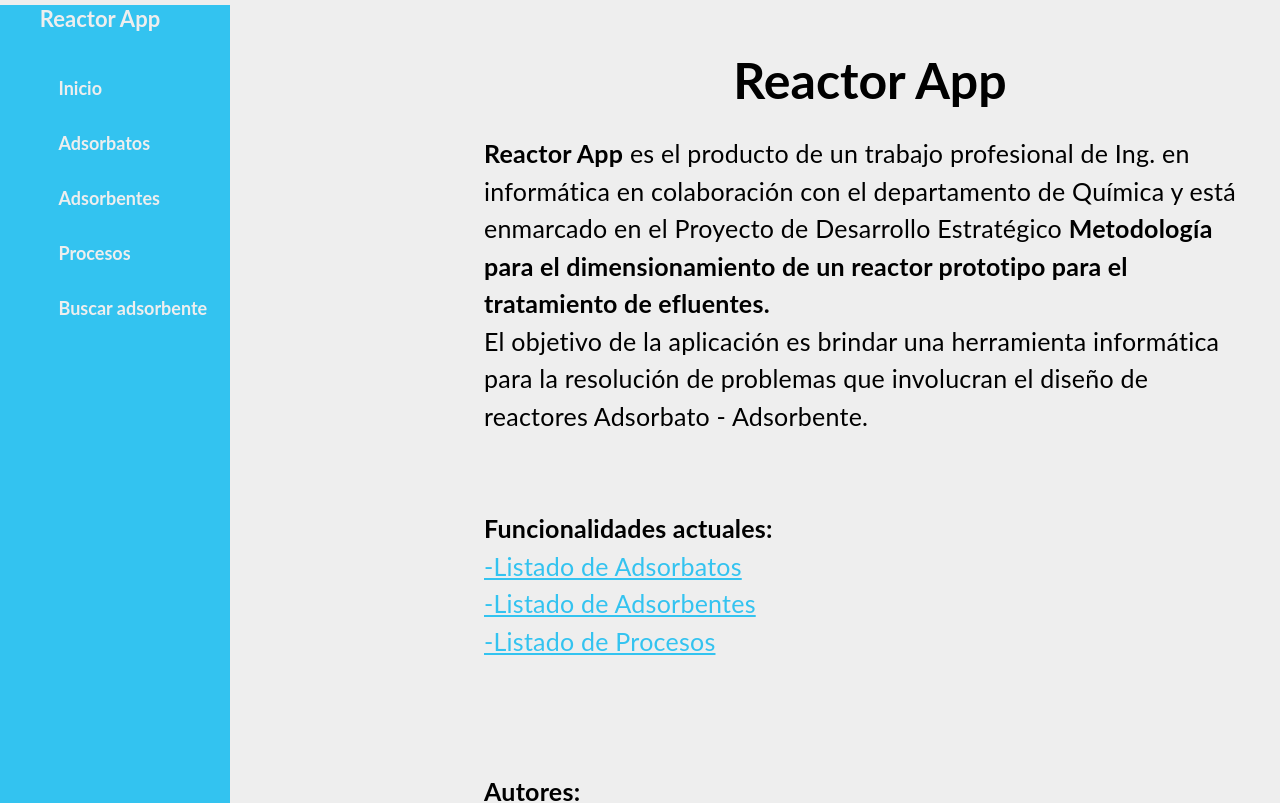
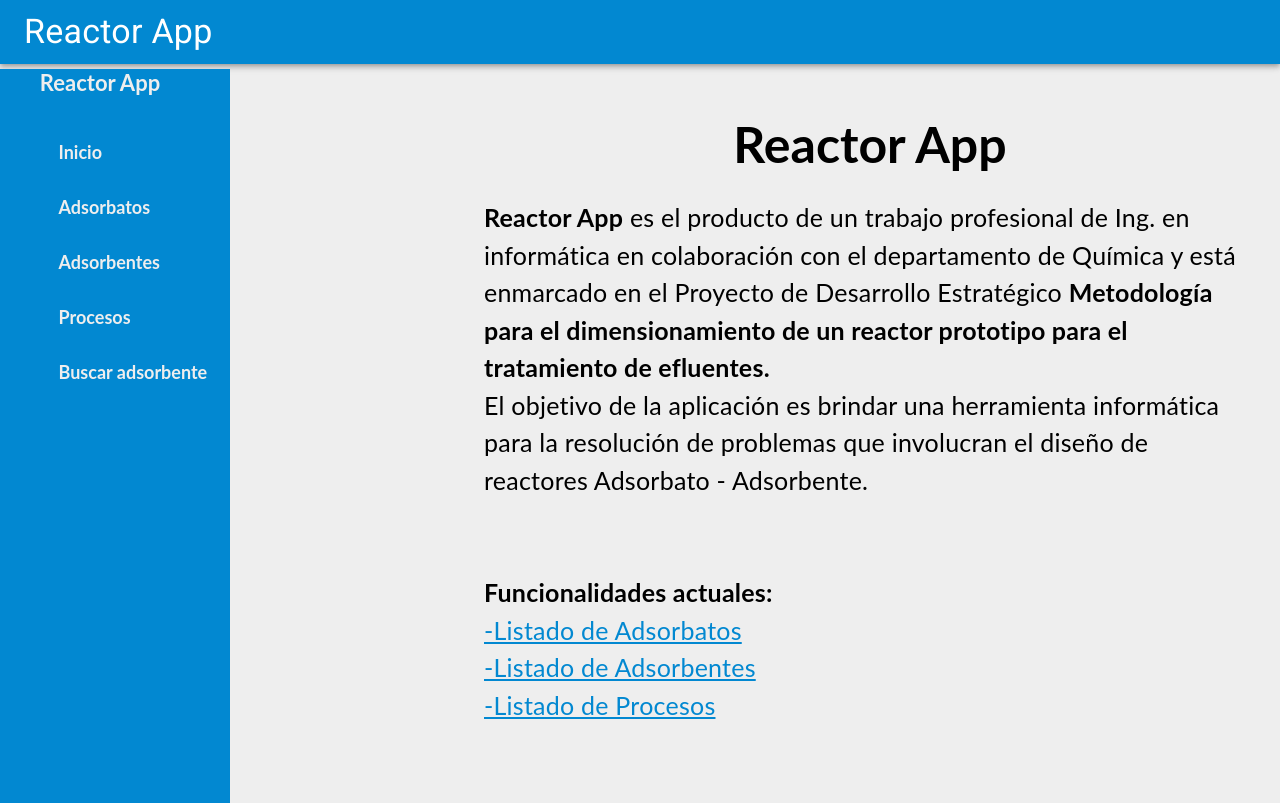
Before and after one commit to Reactor-Army/reactor_frontend, a React (Create React App) app: page / in a window 1280 px wide. Shown: the top 803 px of the page. Built offline with nearby package versions, Linux system fonts and the light colour scheme; no server answers.

Commit message:
Add TopBar

```diff
--- a/src/App.js
+++ b/src/App.js
@@ -1,6 +1,6 @@
 import React from "react";
-import {Router} from "./routing/Router";
+import {Main} from "./components/Main/Main";
 
 export default function App() {
-  return <Router />;
+  return <Main />;
 }
--- a/src/common/styles.jsx
+++ b/src/common/styles.jsx
@@ -1,7 +1,7 @@
 import styled from "styled-components/macro";
 
 export const appColors = {
-  primary: "#33c3f0",
+  primary: "#0288d1",
   white: "#fff",
   adsorbentCardHeader: "#69f0ae",
   adsorbentCardBody: "#f7f7f7",
--- /dev/null
+++ b/src/components/Main/AppThemeProvider.jsx
@@ -0,0 +1,15 @@
+import React from "react";
+import {createMuiTheme, ThemeProvider} from "@material-ui/core/styles";
+import {appColors} from "../../common/styles";
+
+const theme = createMuiTheme({
+  palette: {
+    primary: {
+      main: appColors.primary,
+    },
+  },
+});
+
+export default function AppThemeProvider({children}) {
+  return <ThemeProvider theme={theme}>{children}</ThemeProvider>;
+}
--- /dev/null
+++ b/src/components/Main/Main.jsx
@@ -0,0 +1,13 @@
+import {TopBar} from "./TopBar";
+import {Router} from "../../routing/Router";
+import React from "react";
+import AppThemeProvider from "./AppThemeProvider";
+
+export const Main = () => {
+  return (
+    <AppThemeProvider>
+      <TopBar />
+      <Router />
+    </AppThemeProvider>
+  );
+};
--- /dev/null
+++ b/src/components/Main/TopBar.jsx
@@ -0,0 +1,14 @@
+import Typography from "@material-ui/core/Typography";
+import Toolbar from "@material-ui/core/Toolbar";
+import AppBar from "@material-ui/core/AppBar";
+import React from "react";
+
+export const TopBar = () => {
+  return (
+    <AppBar position="static">
+      <Toolbar>
+        <Typography variant="h4">Reactor App</Typography>
+      </Toolbar>
+    </AppBar>
+  );
+};
```
